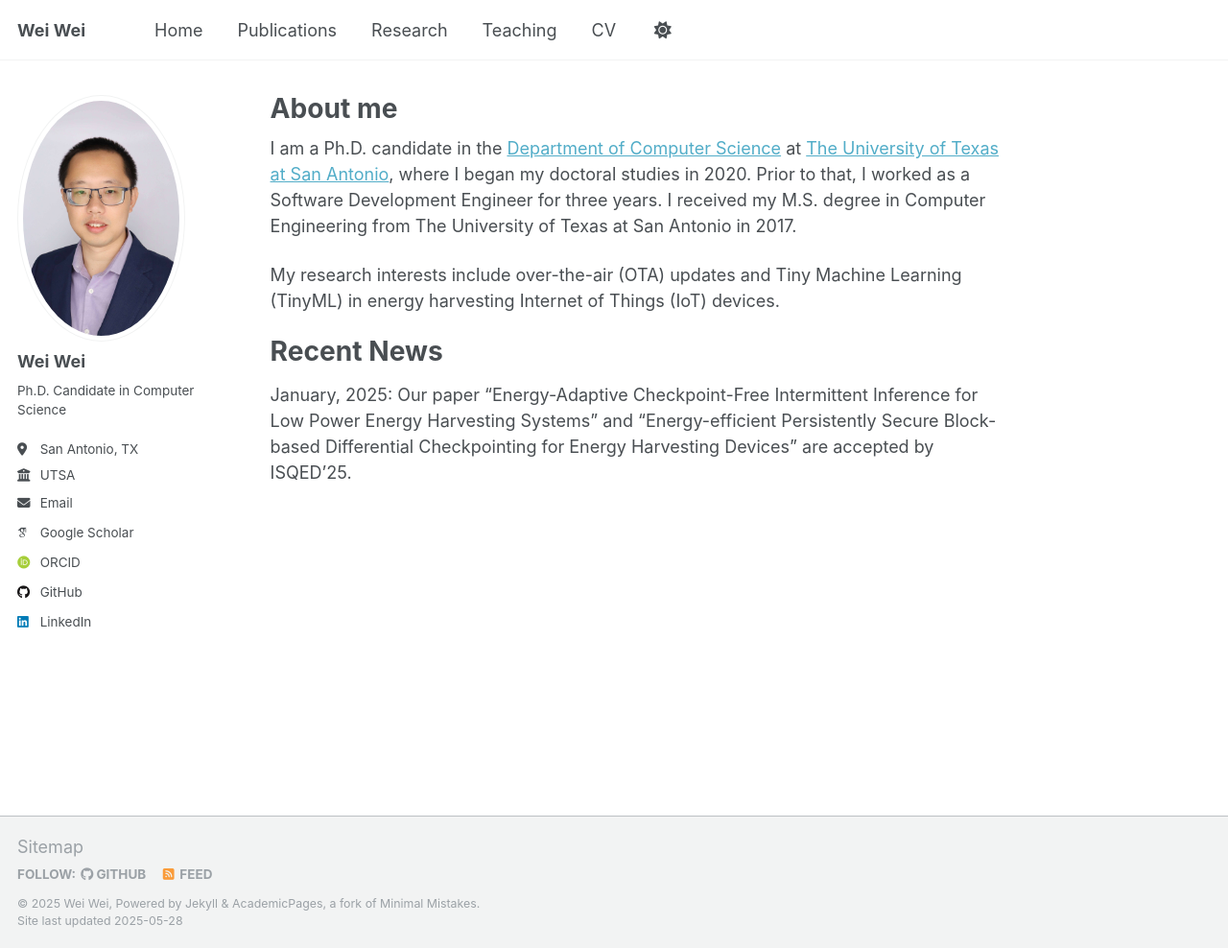
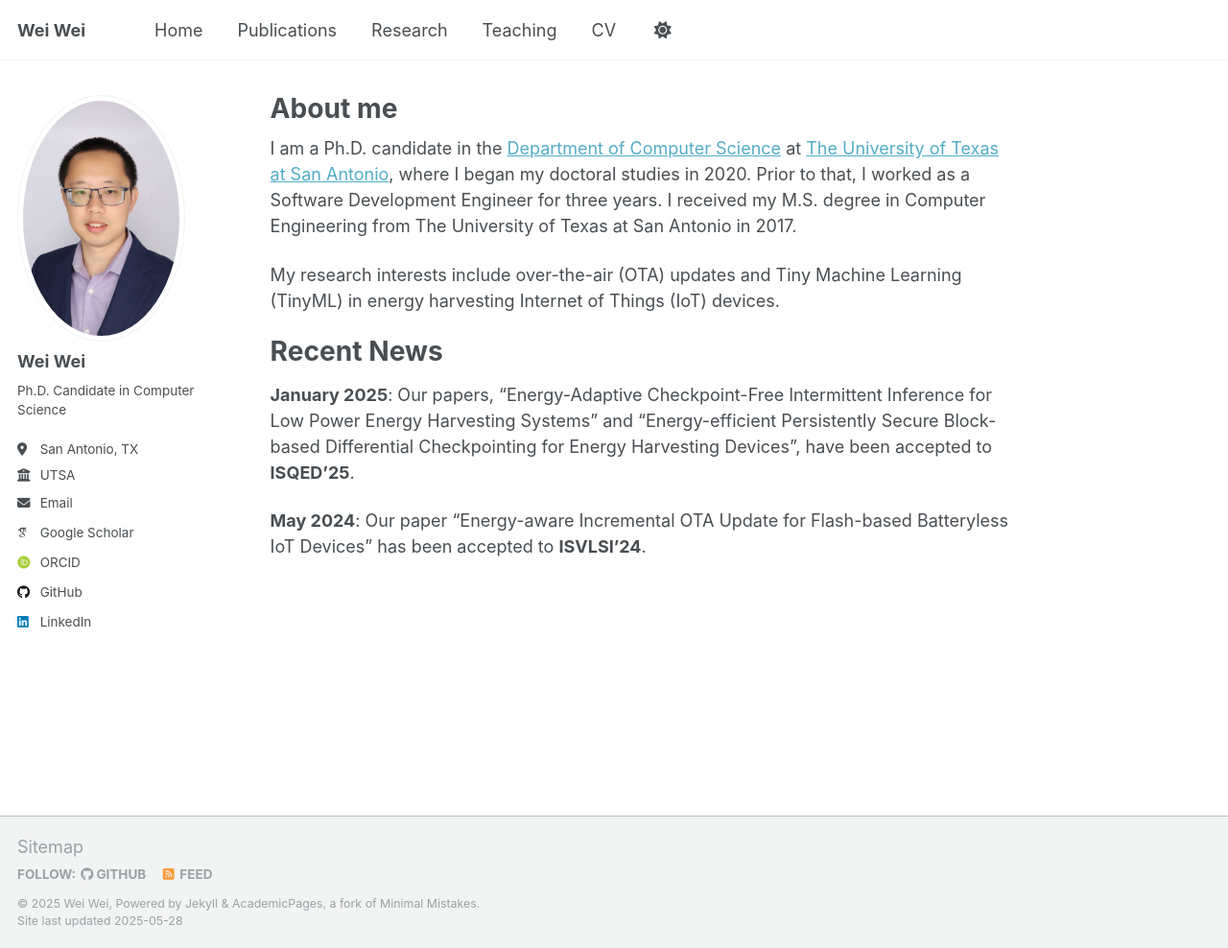
Before and after one commit to iamdoublewei/iamdoublewei.github.io, a Jekyll site: the page built from _pages/about.md, in a window 1280 px wide and 988 px high. Shown: the whole window at 96% size. Built offline with Jekyll 4.4.1, drawn with Linux system fonts in a browser that asks for light colours; some web fonts are replaced.

Commit message:
Update about.md

```diff
--- a/_pages/about.md
+++ b/_pages/about.md
@@ -13,5 +13,8 @@ My research interests include over-the-air (OTA) updates and Tiny Machine Learni
 
 Recent News
 ======
-January, 2025: Our paper "Energy-Adaptive Checkpoint-Free Intermittent Inference for Low Power Energy Harvesting Systems"
-and "Energy-efficient Persistently Secure Block-based Differential Checkpointing for Energy Harvesting Devices" are accepted by ISQED'25.
+**January 2025**: Our papers, “Energy-Adaptive Checkpoint-Free Intermittent Inference for Low Power Energy Harvesting Systems”
+and “Energy-efficient Persistently Secure Block-based Differential Checkpointing for Energy Harvesting Devices”,
+have been accepted to **ISQED'25**.
+
+**May 2024**: Our paper “Energy-aware Incremental OTA Update for Flash-based Batteryless IoT Devices” has been accepted to **ISVLSI'24**.
```
